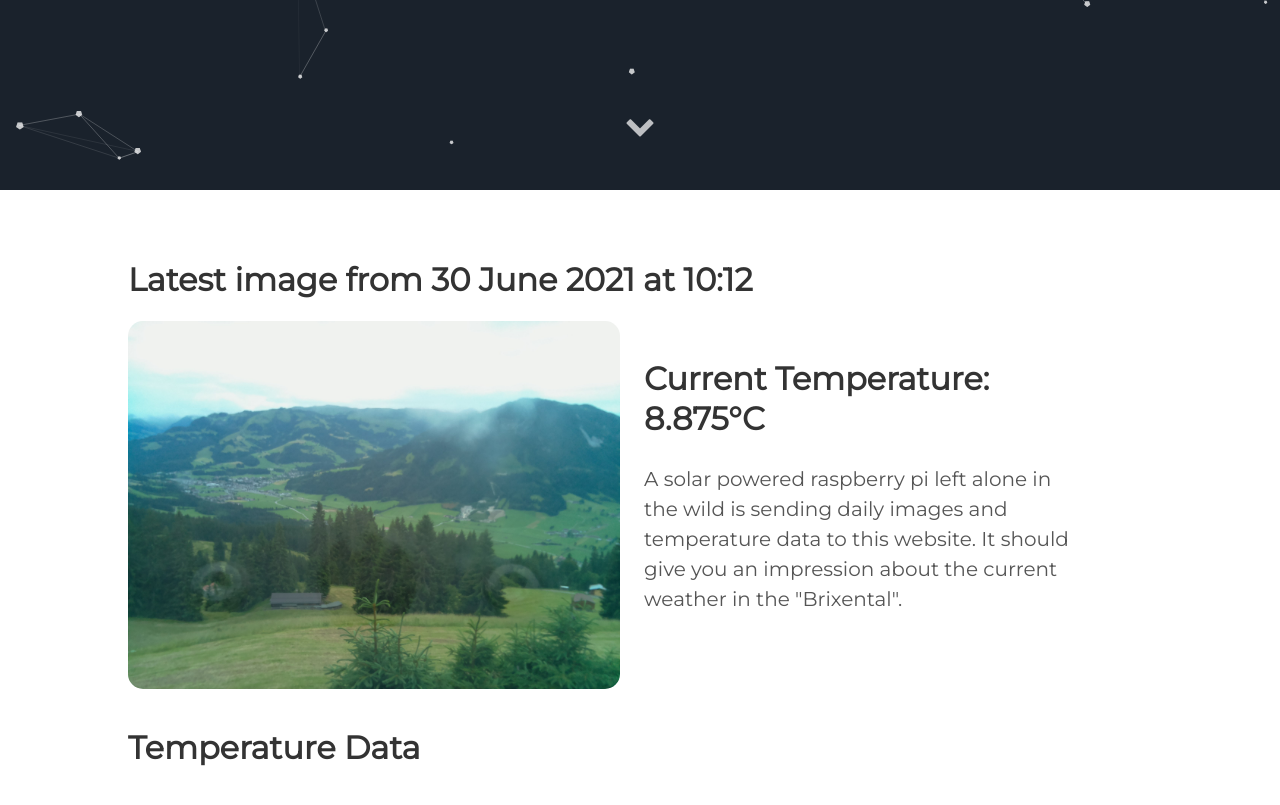
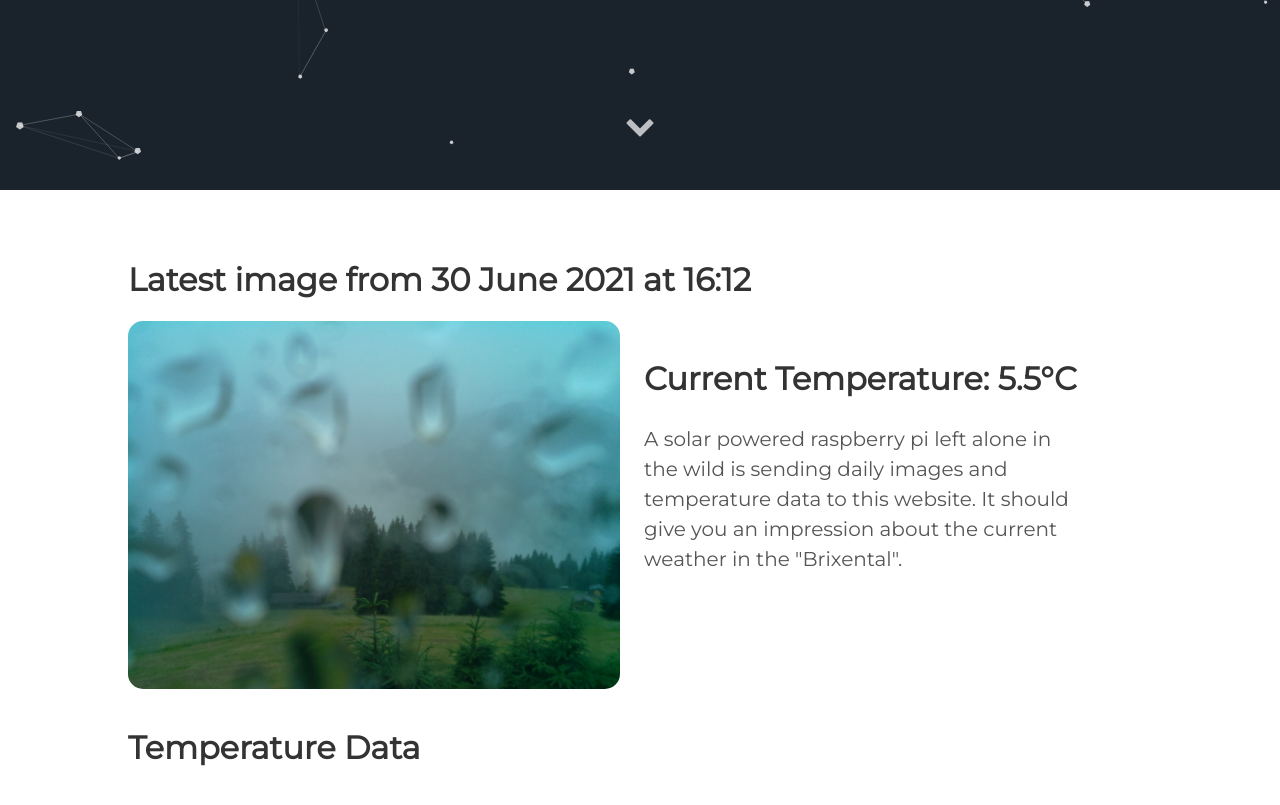
Before and after one commit to vektorious/vektorious.github.io, a Jekyll site: the page built from resources/huette.md, in a window 1280 px wide and 900 px high, scrolled down 710 px. Shown: the top 805 px of the window. Built offline with Jekyll 4.4.1, drawn with Linux system fonts in a browser that asks for light colours.

Commit message:
I'm a bot beep boop

```diff
--- a/resources/huette.md
+++ b/resources/huette.md
@@ -6,13 +6,13 @@ image: '/assets/img/'
 description: 'Live image from the Austrian alps'
 twitter_text: ' '
 ---
-## Latest image from 30 June 2021 at 10:12
+## Latest image from 30 June 2021 at 16:12
 <div class="huette">
   <div class="huette-image">
     <img src="{{ "/assets/img/huette.jpg" | prepend: site.baseurl }}">
   </div>
   <div class="huette-text">
-        <h2>Current Temperature: 8.875°C</h2>
+        <h2>Current Temperature: 5.5°C</h2>
         <p>A solar powered raspberry pi left alone in the wild is sending daily images and temperature data to this website. It should give you an impression about the current weather in the "Brixental".</p>
 
   </div>
```
Also changed, not shown: rpi-script/2021-06-30_161042.txt (renamed from rpi-script/2021-06-30_101042.txt, +5 -6 lines), rpi-script/huette.md (+2 -2 lines), assets/img/huette.jpg, assets/img/temp_plot.png, rpi-script/temp_plot.png, 1 other file.
